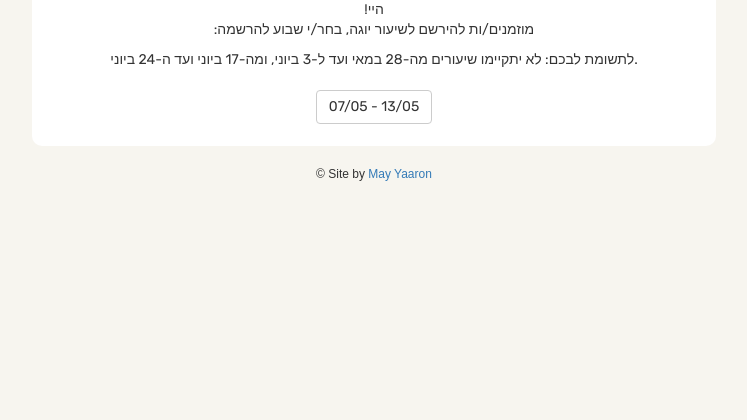
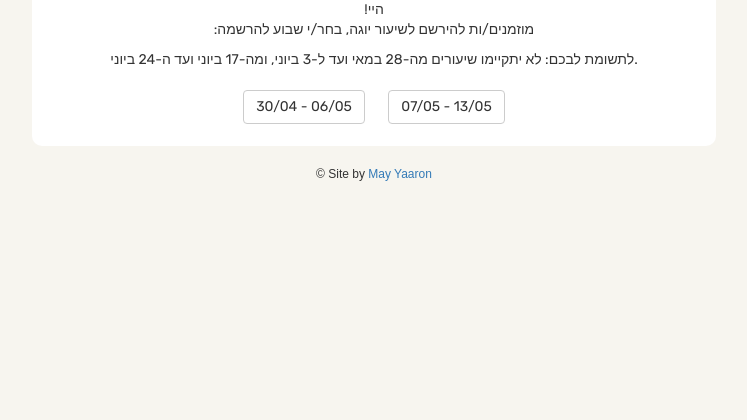
Before and after one commit to maykmayx/YogaRegApp, a Django app: page / in a window 1280 px wide. Shown: the part 321-741 px from the top of the page, without its empty margins (266-1013 px from the left). Run offline with Django 3.2, Linux system fonts and the light colour scheme; some libraries are stand-ins or nearby versions.

```diff
--- a/app/templates/index.html
+++ b/app/templates/index.html
@@ -32,7 +32,7 @@
                     <div class="row">
                         <div class="col-xs-12">
                             <div class="weeks-container">
-{#                                <a href="{% url 'app:week' cur_week.url_rpr %}" dir="ltr" class="btn btn-default" role="button">{{ cur_week.dates }}</a>#}
+                                <a href="{% url 'app:week' cur_week.url_rpr %}" dir="ltr" class="btn btn-default" role="button">{{ cur_week.dates }}</a>
                                 <a href="{% url 'app:week' next_week.url_rpr %}" dir="ltr" class="btn btn-default" role="button">{{ next_week.dates }}</a>
                             </div>
                         </div>
```
